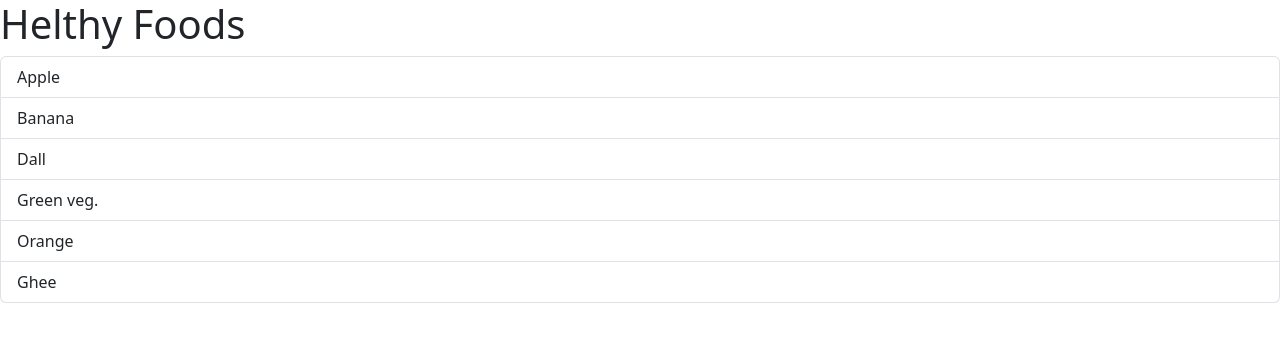
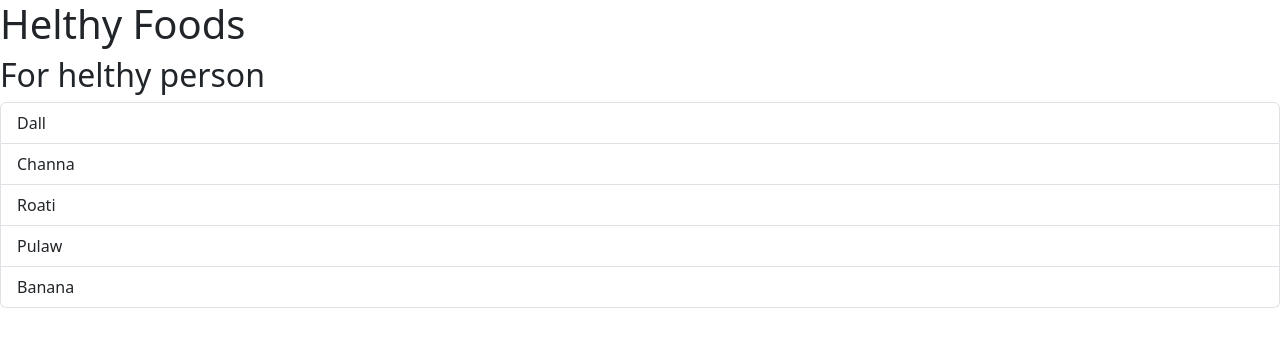
Before and after one commit to Alokkumarojha/Helthy_foods, a React (Vite) app: page / in a window 1280 px wide. Shown: the top 346 px of the page. Built offline with nearby package versions, Linux system fonts and the light colour scheme.

Commit message:
condition randering

```diff
--- a/src/App.jsx
+++ b/src/App.jsx
@@ -1,10 +1,13 @@
 import "./App.css";
 
 function App() {
-  let foodItems = ["Apple", "Banana", "Dall", "Green veg.", "Orange", "Ghee"];
+  let foodItems = ["Dall", "Channa", "Roati", "Pulaw", "Banana"];
+  let emptyMessage = foodItems.length === 0 ? <h1>I am still hungry</h1> : null;
   return (
     <>
       <h1>Helthy Foods</h1>
+      <h2>For helthy person</h2>
+      {emptyMessage}
       <ul class="list-group">
         {foodItems.map((items) => (
           <li key={items} class="list-group-item">
```
